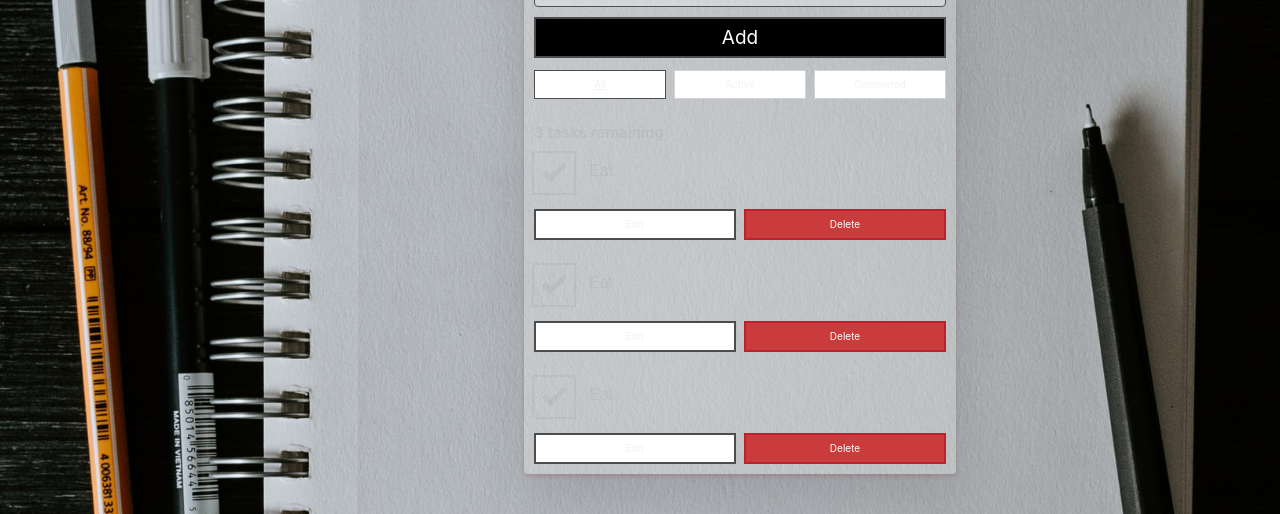
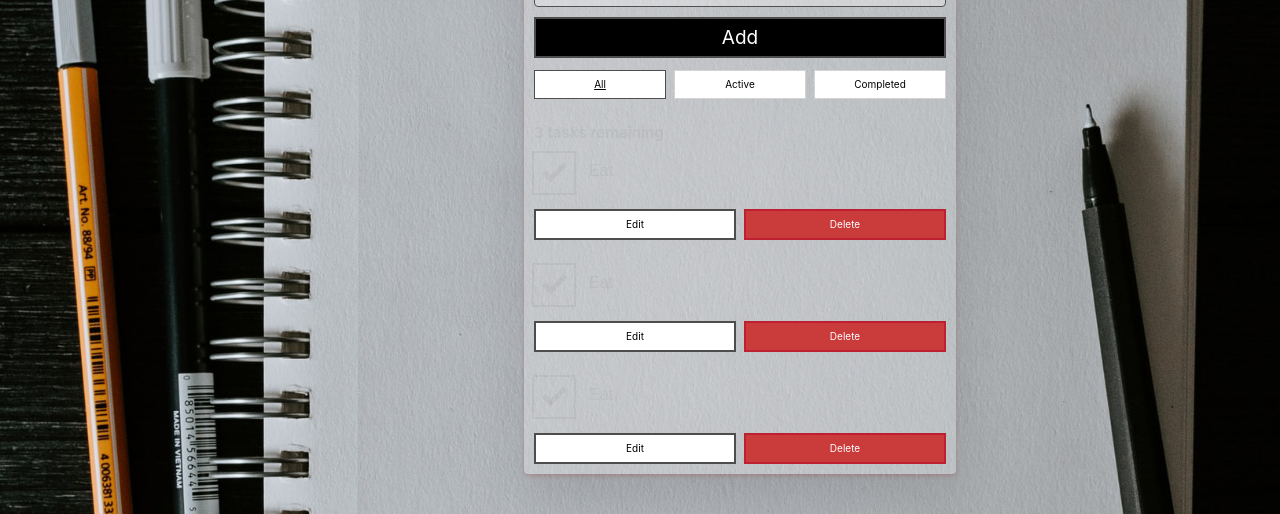
Before and after one commit to KaisBeard/to-do-list, a React (Create React App) app: page / in a window 1280 px wide. Shown: the part 369-883 px from the top of the page. Built offline with nearby package versions, Linux system fonts and the light colour scheme; a web font is replaced by a local one.

Commit message:
btn bck color change

```diff
--- a/src/App.css
+++ b/src/App.css
@@ -224,7 +224,8 @@ body {
   border: 0.2rem solid #4d4d4d;
   cursor: pointer;
   text-transform: capitalize;
-  background-color: white;
+  background-color: rgb(255, 255, 255);
+  color:rgb(0, 0, 0);
 }
 .btn.toggle-btn {
   border-width: 1px;
@@ -240,11 +241,11 @@ body {
   border-color: #bd2130;
 }
 .btn__filter {
-  border-color: lightgrey;
+  border-color: rgb(0, 0, 0);
 }
 .btn__primary {
   color: #fff;
-  background-color: #000;
+  background-color: rgb(0, 0, 0);
 }
 .btn-group {
   display: flex;
```
